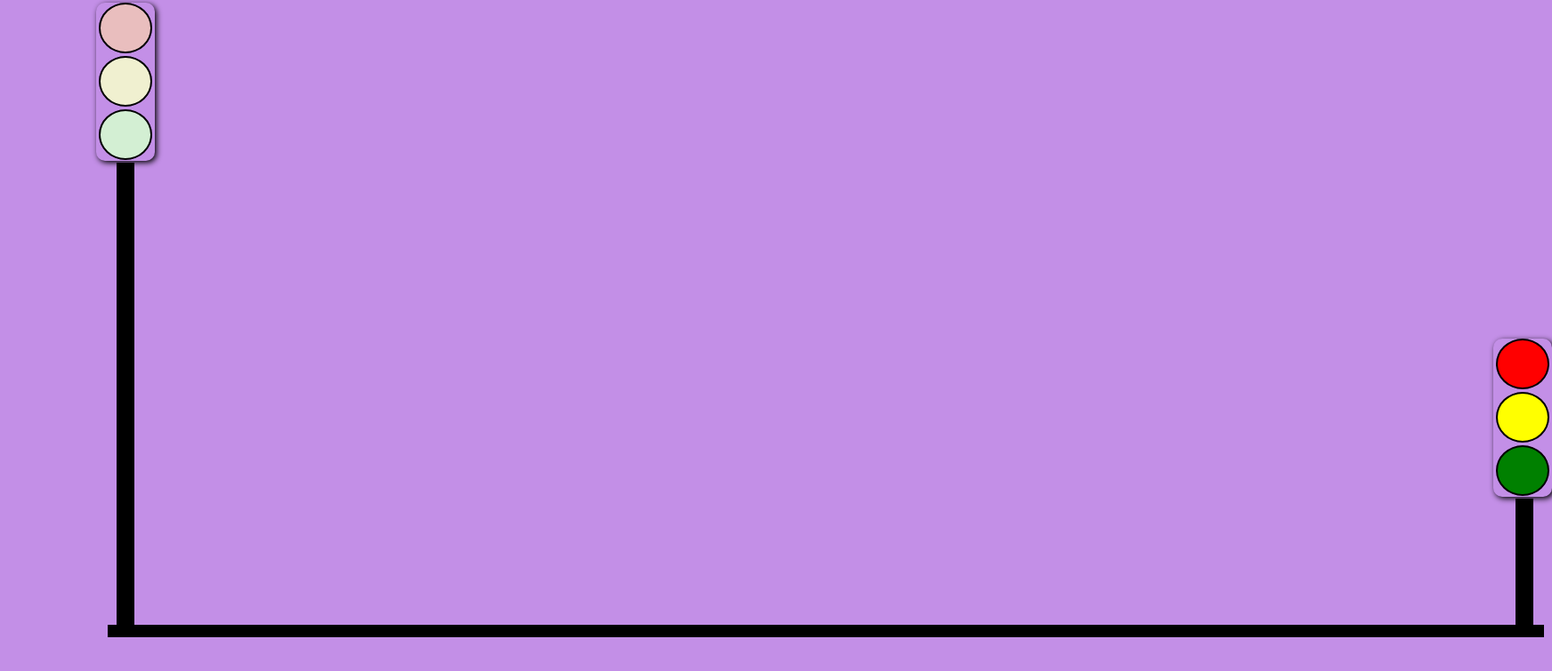
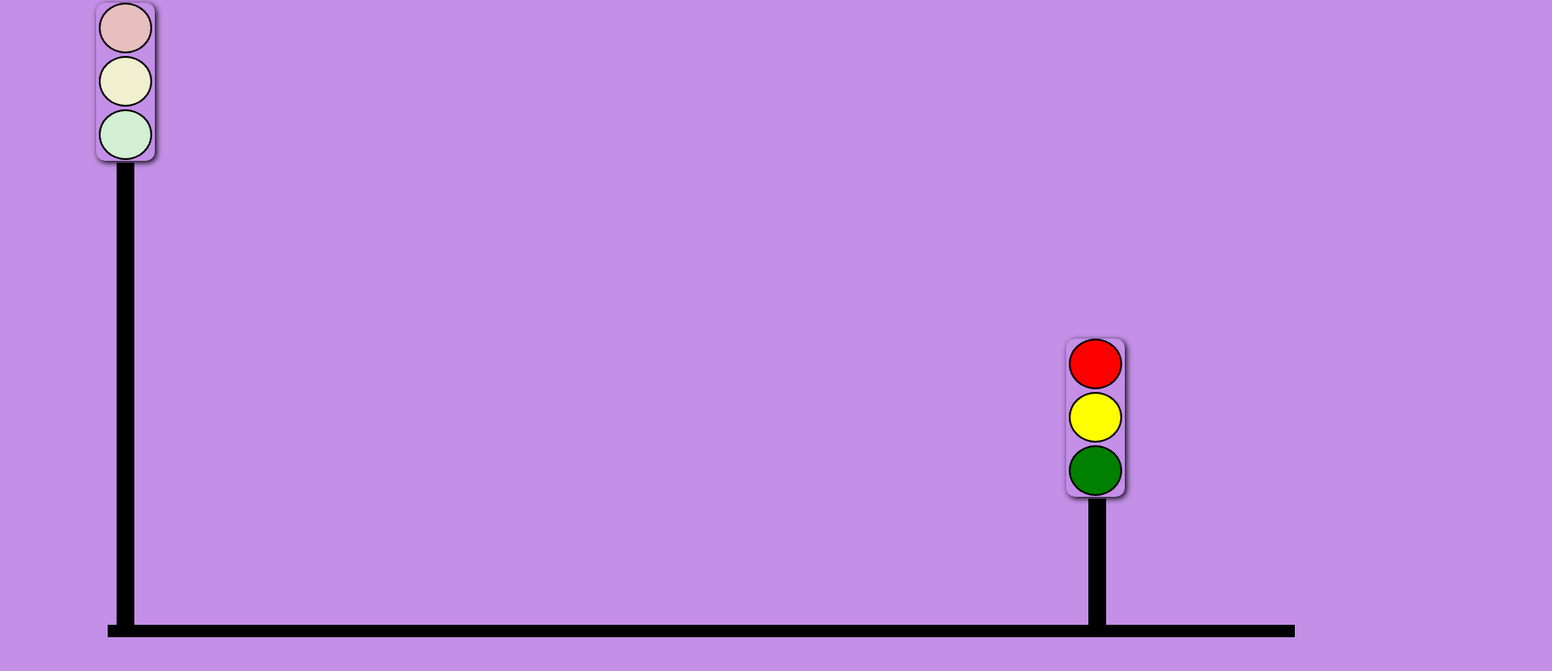
Before and after one commit to Pinti0001/Traffic-Light, a plain HTML site: page index.html in a window 1280 px wide. Shown: the part 97-852 px from the top of the page at 89% size, 1744 px wide, since content can reach past the window. Drawn offline with Linux system fonts and the light colour scheme.

Commit message:
Update Readme

```diff
--- a/style.css
+++ b/style.css
@@ -33,7 +33,8 @@
 }
 .kv{
     height: 0px;
-    width: 1600px;
+    width: 90vmax;
+    width: 165vmin;
     border: 7px solid ;
     margin-left: 13px;
 }
@@ -45,7 +46,7 @@
     height: 178px;
     width: 66px;
     margin-top: 200px;
-    margin-left: 1670px;
+    margin-left: 93%;
 }
 .lightj{
     border: 2px solid black;
```
